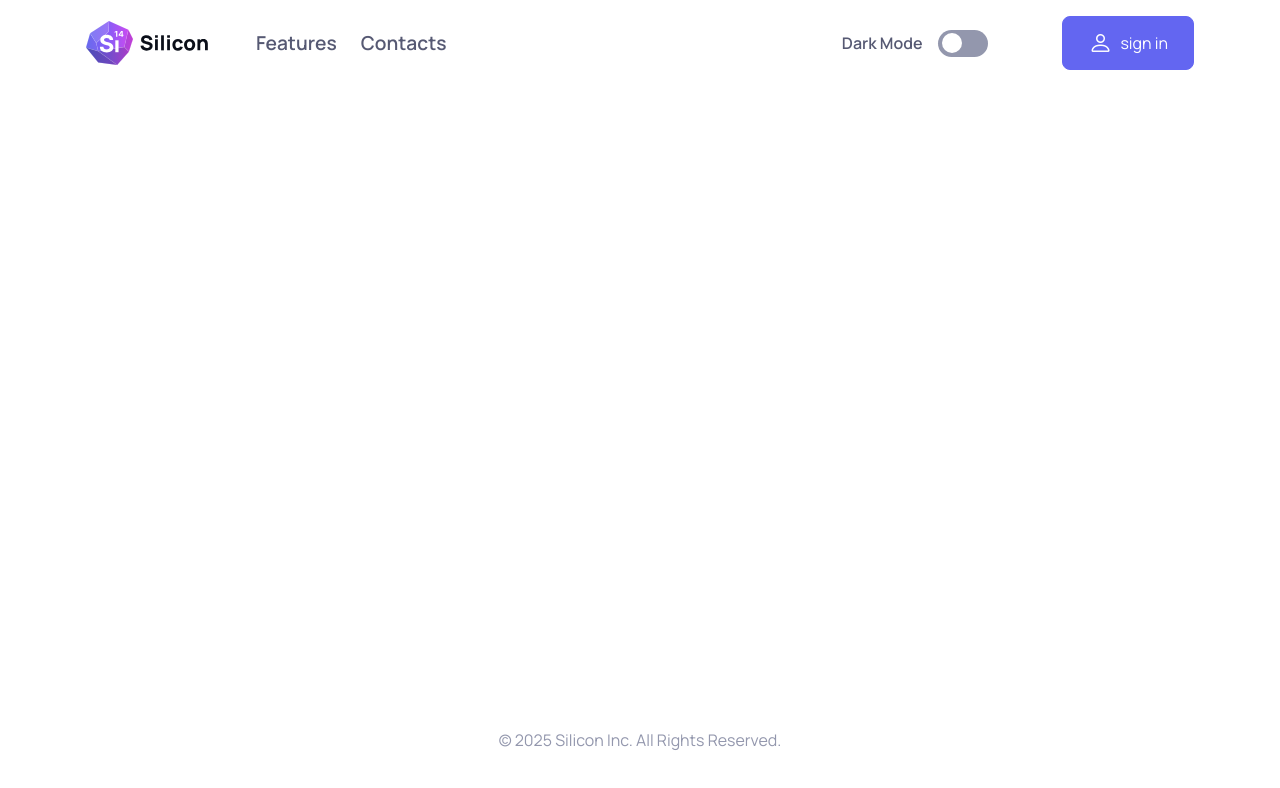
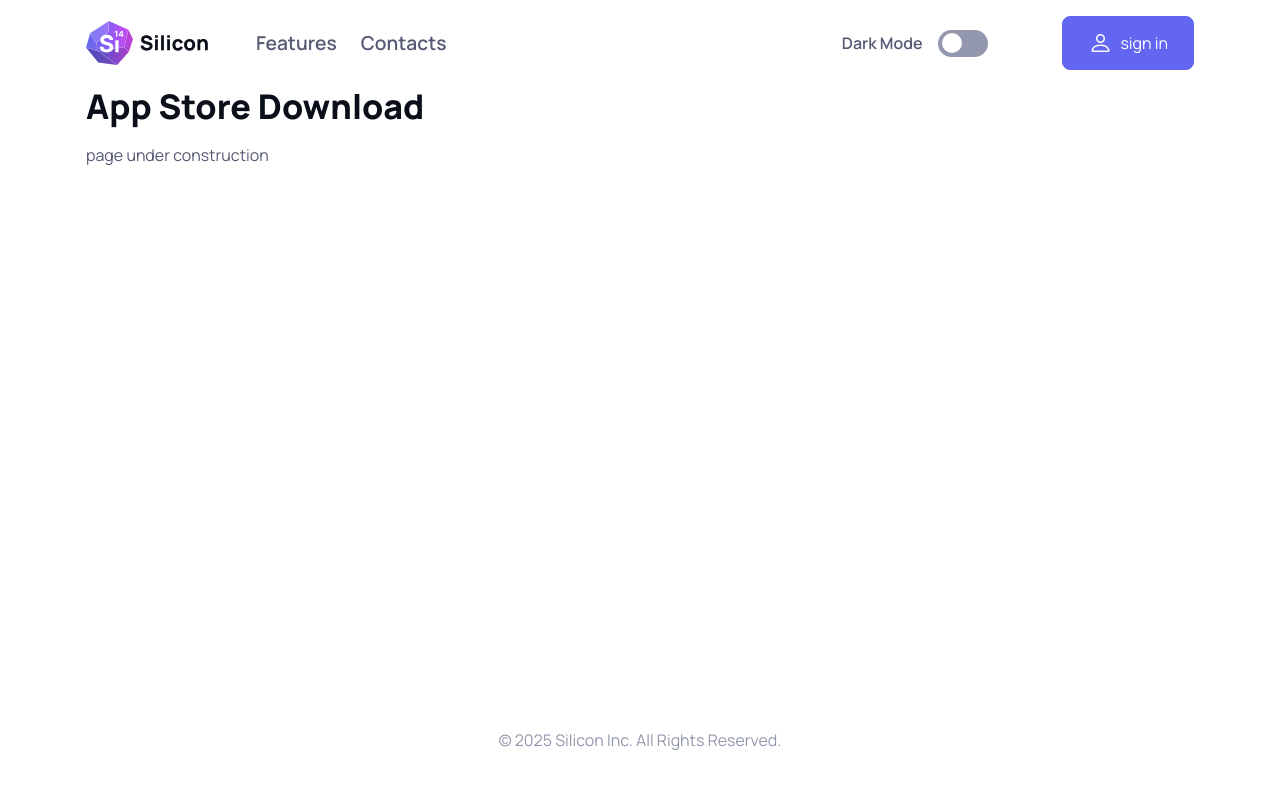
Before and after one commit to nellysosobrado/Website-with-React, a React (Vite) app: page /appstore in a window 1280 px wide. Shown: the top 788 px of the page. Built offline with nearby package versions, Linux system fonts and the light colour scheme; no server answers.

Commit message:
App store button and Google play button navigates to pages Appstore,GooglePlay. And Discover navigates to Feature section of the page

```diff
--- a/package.json
+++ b/package.json
@@ -15,7 +15,7 @@
     "bootstrap-icons": "^1.11.3",
     "react": "^19.0.0",
     "react-dom": "^19.0.0",
-    "react-router-dom": "^7.2.0"
+    "react-router-dom": "^7.3.0"
   },
   "devDependencies": {
     "@eslint/js": "^9.19.0",
--- a/src/App.jsx
+++ b/src/App.jsx
@@ -1,5 +1,8 @@
 import { BrowserRouter, Route, Routes } from "react-router-dom"
 import HomePage from "./pages/HomePage"
+import AppStore from './pages/AppStore'
+import GooglePlay from './pages/GooglePlay'
+import Discover from './pages/Discover'
 
 import Header from './components/sections/Header'
 import Footer from './components/sections/Footer'
@@ -15,6 +18,9 @@ function App() {
           <main>
             <Routes>
               <Route path="/" element={<HomePage />} />
+              <Route path="/appstore" element={<AppStore />} />
+              <Route path="/googleplay" element={<GooglePlay />} />
+              <Route path="/discover" element={<Discover />} />
             </Routes>
           </main>
           <Footer />
--- a/src/components/elements/LinkChevronButton.jsx
+++ b/src/components/elements/LinkChevronButton.jsx
@@ -1,10 +1,22 @@
 import React from 'react'
 import { Link } from 'react-router-dom'
+//
+const LinkChevronButton = ({to, text}) => {
+    // Function that handles click on the link
+    const handleClick = (e) => {
+        // Does not navigate to a new page
+        e.preventDefault();
 
-const LinkChevronButton = ({to, text}) => {
+        // Finds an element on the page with ID 'App-features-section'
+        const element = document.getElementById('App-features-section');
+
+        if (element) {
+            element.scrollIntoView({ behavior: 'smooth' });
+        }
+    }
 
     return (
-        <Link to={to} className={`btn btn-chevron`}>
+        <Link to={to} className={`btn btn-chevron`} onClick={handleClick}>
             <i className="fa-regular fa-chevron-down"></i>
             {text}
         </Link>
--- /dev/null
+++ b/src/pages/AppStore.jsx
@@ -0,0 +1,13 @@
+import React from 'react'
+
+const AppStore = () => {
+  return (
+    <div className="container">
+      <h1>App Store Download</h1>
+      <p>page under construction</p>
+      {/* Lägg till mer innehåll här */}
+    </div>
+  )
+}
+
+export default AppStore
--- /dev/null
+++ b/src/pages/Discover.jsx
@@ -0,0 +1,13 @@
+import React from 'react'
+
+const Discover = () => {
+  return (
+    <div className="container">
+      <h1>Discover More</h1>
+      <p>Explore more about our services and features</p>
+      {/* Lägg till mer innehåll här */}
+    </div>
+  )
+}
+
+export default Discover
--- /dev/null
+++ b/src/pages/GooglePlay.jsx
@@ -0,0 +1,13 @@
+import React from 'react'
+
+const GooglePlay = () => {
+  return (
+    <div className="container">
+      <h1>Google Play Download</h1>
+      <p>page under construction</p>
+      {/* Lägg till mer innehåll här */}
+    </div>
+  )
+}
+
+export default GooglePlay
```
Also changed, not shown: 1 other file (tests, documents, lock files or other folders).
